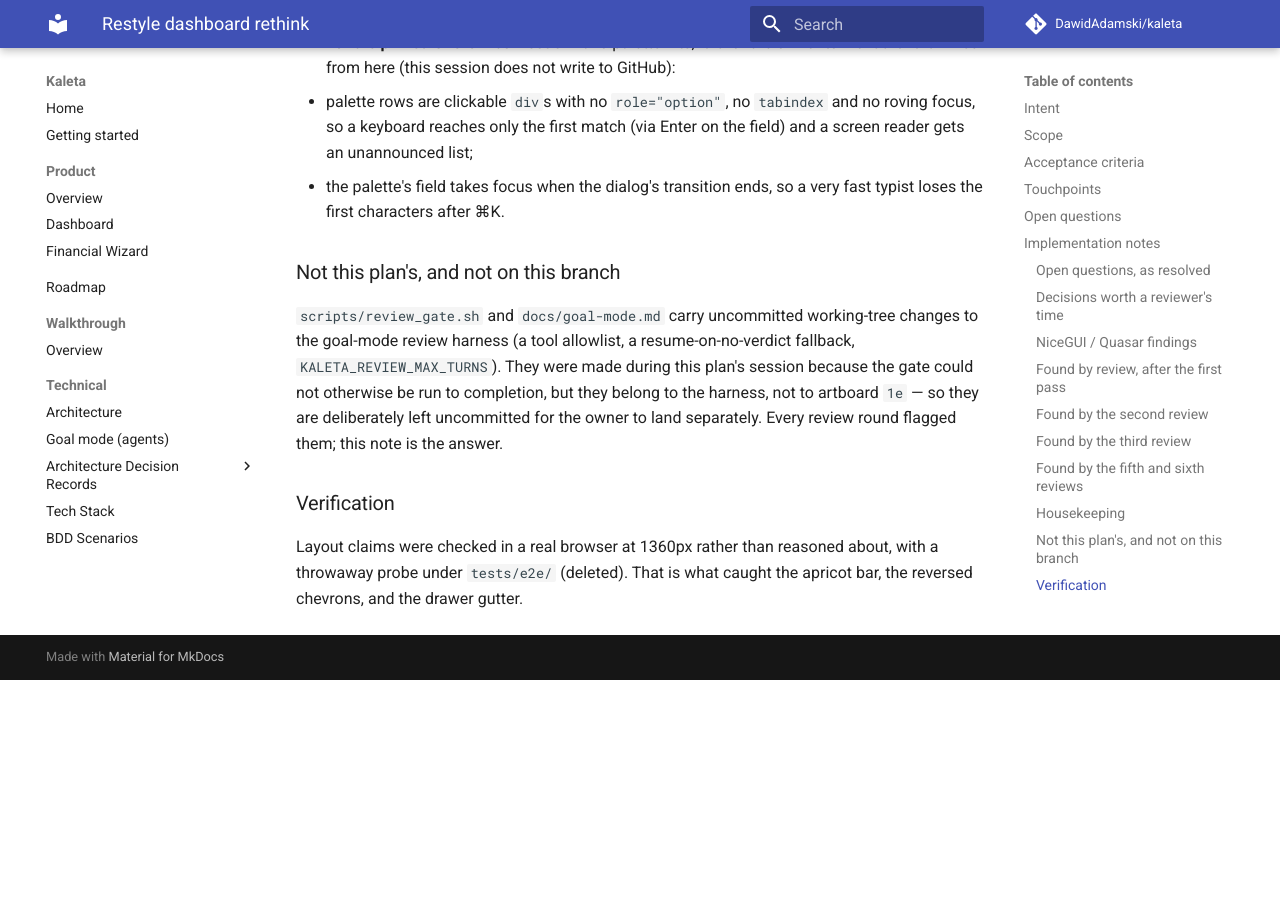
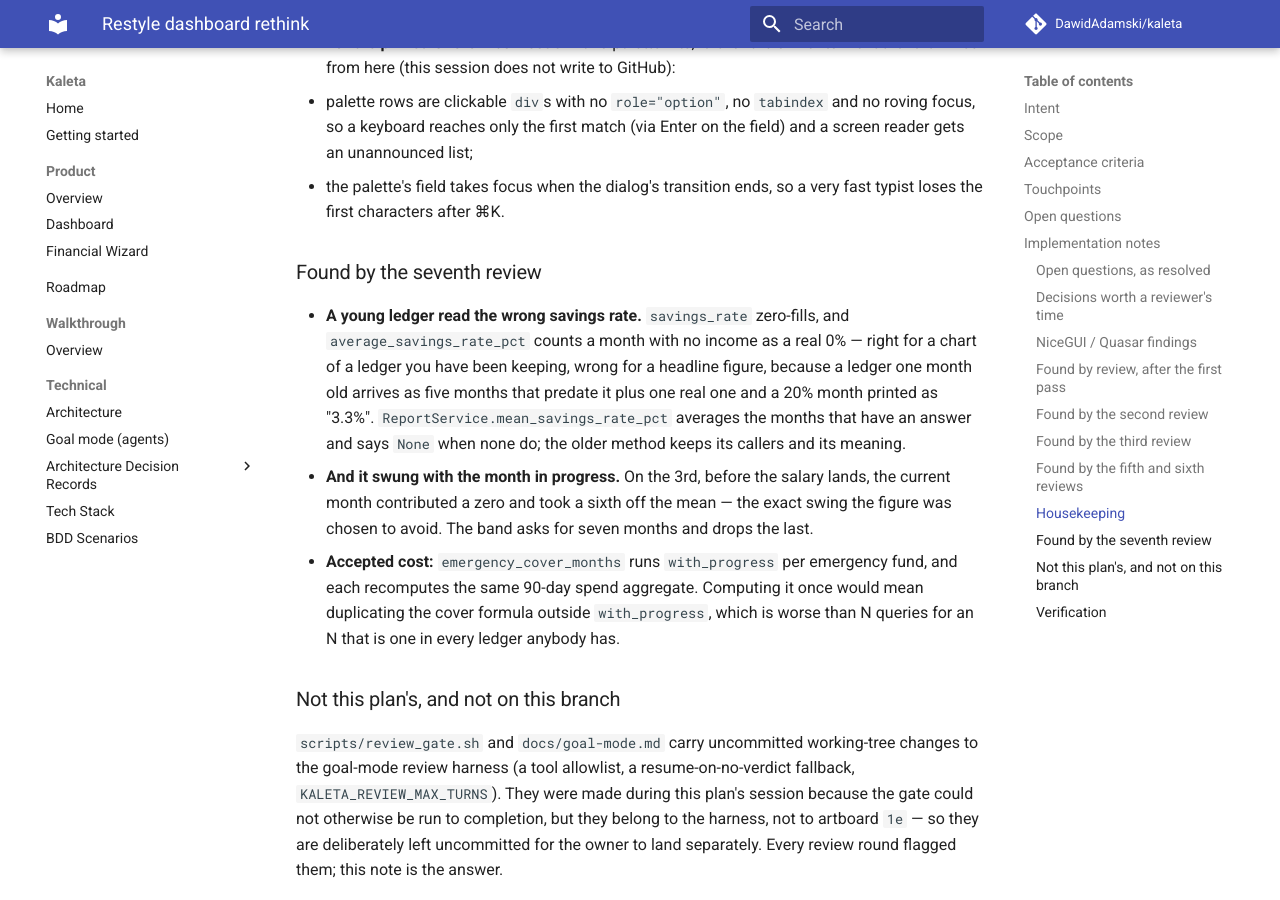
Before and after one commit to DawidAdamski/kaleta, an MkDocs documentation site: the page built from docs/plans/restyle-dashboard-rethink.md, in a window 1280 px wide and 900 px high, scrolled down 7409 px. Built offline with MkDocs 1.6.1 and Material for MkDocs 9.7.7, drawn with Linux system fonts in a browser that asks for light colours; comment, search, counter and statistics services are not loaded; before the commit the page ends 8089 px from its top, so only the background shows below that.

Commit message:
test: the young ledger, and the mean that skips a month with no answer
The view test now uses the shape production actually produces — five
zero-filled months and one real one — which is where the old rule read
3.3% for a 20% month. The rule itself is pinned beside
average_savings_rate_pct, whose meaning is unchanged.

Co-Authored-By: Claude Opus 5 (1M context) <noreply@anthropic.com>
Claude-Session: https://claude.ai/code/session_0152AYpRfMD2oD5sjv3sg3qi

```diff
--- a/docs/plans/restyle-dashboard-rethink.md
+++ b/docs/plans/restyle-dashboard-rethink.md
@@ -328,6 +328,26 @@ payees or categories (routes only); touching `app.storage.user` keys;
   - the palette's field takes focus when the dialog's transition ends, so
     a very fast typist loses the first characters after ⌘K.
 
+### Found by the seventh review
+
+- **A young ledger read the wrong savings rate.** `savings_rate`
+  zero-fills, and `average_savings_rate_pct` counts a month with no income
+  as a real 0% — right for a chart of a ledger you have been keeping,
+  wrong for a headline figure, because a ledger one month old arrives as
+  five months that predate it plus one real one and a 20% month printed as
+  "3.3%". `ReportService.mean_savings_rate_pct` averages the months that
+  have an answer and says `None` when none do; the older method keeps its
+  callers and its meaning.
+- **And it swung with the month in progress.** On the 3rd, before the
+  salary lands, the current month contributed a zero and took a sixth off
+  the mean — the exact swing the figure was chosen to avoid. The band asks
+  for seven months and drops the last.
+- **Accepted cost:** `emergency_cover_months` runs `with_progress` per
+  emergency fund, and each recomputes the same 90-day spend aggregate.
+  Computing it once would mean duplicating the cover formula outside
+  `with_progress`, which is worse than N queries for an N that is one in
+  every ledger anybody has.
+
 ### Not this plan's, and not on this branch
 
 `scripts/review_gate.sh` and `docs/goal-mode.md` carry uncommitted
```
Also changed, not shown: 2 other files.
